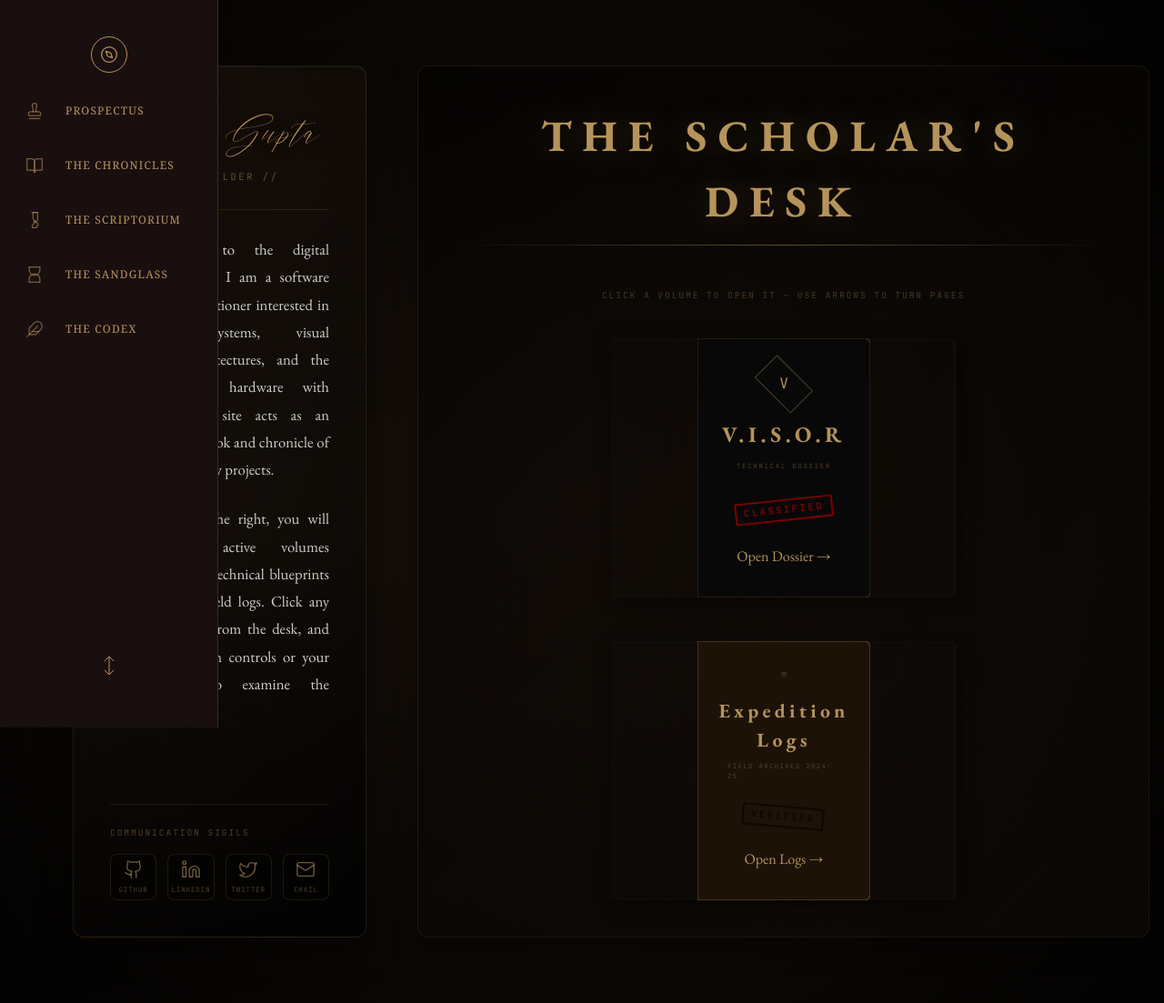
After one commit to Apoo711/sanctum, a Node server app: page /prospectus in a window 1280 px wide. The commit adds this page. Shown: the whole page at 91% size. Run offline with Node 20, Linux system fonts and the light colour scheme; some libraries are stand-ins or nearby versions; some web fonts are replaced.

Commit message:
Change the prospectus

```diff
--- /dev/null
+++ b/public/css/prospectus-page.css
@@ -0,0 +1,293 @@
+/* Override layout.ejs max-w-6xl for main-content to allow a much wider display on this page */
+#main-content {
+    max-width: 92rem !important;
+}
+
+.prospectus-page-layout {
+    display: flex;
+    flex-direction: column;
+    gap: 2rem;
+    width: 100%;
+    max-width: 92rem;
+    margin: 0 auto;
+    padding: 1.5rem 0;
+}
+
+@media (min-width: 1024px) {
+    .prospectus-page-layout {
+        flex-direction: row;
+        align-items: stretch;
+        gap: 3.5rem;
+    }
+}
+
+/* ── LEFT PANEL: ABOUT & SIGILS ── */
+.prospectus-about-panel {
+    flex: 1;
+    max-width: 100%;
+    background: linear-gradient(135deg, rgba(26, 17, 10, 0.75) 0%, rgba(2, 2, 2, 0.95) 100%);
+    border: 1px solid rgba(181, 147, 91, 0.15);
+    border-radius: 12px;
+    padding: 2.5rem;
+    display: flex;
+    flex-direction: column;
+    justify-content: space-between;
+    box-shadow: 0 15px 35px rgba(0, 0, 0, 0.5),
+                inset 0 1px 0 rgba(255, 255, 255, 0.05);
+    backdrop-filter: blur(16px);
+    -webkit-backdrop-filter: blur(16px);
+    position: relative;
+    overflow: hidden;
+}
+
+@media (min-width: 1024px) {
+    .prospectus-about-panel {
+        max-width: 30rem;
+        min-height: 580px;
+    }
+}
+
+/* Subtle candlelit ambient glow in the bio card background */
+.prospectus-about-panel::before {
+    content: '';
+    position: absolute;
+    top: -30%;
+    left: -30%;
+    width: 160%;
+    height: 160%;
+    background: radial-gradient(circle at center, rgba(181, 147, 91, 0.035) 0%, transparent 60%);
+    pointer-events: none;
+    z-index: 0;
+}
+
+.prospectus-bio-content {
+    position: relative;
+    z-index: 1;
+}
+
+.prospectus-about-title {
+    font-family: 'La Bohemia', 'EB Garamond', serif;
+    font-size: clamp(2rem, 3.5vw, 2.75rem);
+    color: var(--color-brass);
+    text-shadow: 0 2px 10px rgba(0, 0, 0, 0.5);
+    margin-bottom: 0.5rem;
+    letter-spacing: 0.05em;
+}
+
+.prospectus-about-subtitle {
+    font-family: 'JetBrains Mono', monospace;
+    font-size: 0.65rem;
+    color: rgba(181, 147, 91, 0.5);
+    text-transform: uppercase;
+    letter-spacing: 0.25em;
+    margin-bottom: 1.75rem;
+    border-bottom: 1px solid rgba(181, 147, 91, 0.15);
+    padding-bottom: 0.75rem;
+}
+
+.prospectus-about-text {
+    font-family: 'EB Garamond', serif;
+    font-size: 1.05rem;
+    line-height: 1.8;
+    color: rgba(244, 241, 234, 0.85);
+    text-align: justify;
+    margin-bottom: 1.5rem;
+}
+
+.prospectus-about-text::first-letter {
+    font-family: 'La Bohemia', 'EB Garamond', serif;
+    float: left;
+    font-size: 3.2rem;
+    line-height: 0.8;
+    padding-top: 4px;
+    padding-right: 8px;
+    color: var(--color-brass);
+}
+
+.prospectus-sigils-section {
+    position: relative;
+    z-index: 1;
+    margin-top: 2rem;
+    border-top: 1px solid rgba(181, 147, 91, 0.12);
+    padding-top: 1.5rem;
+}
+
+.prospectus-sigils-title {
+    font-family: 'JetBrains Mono', monospace;
+    font-size: 0.6rem;
+    color: rgba(181, 147, 91, 0.4);
+    text-transform: uppercase;
+    letter-spacing: 0.2em;
+    margin-bottom: 1rem;
+}
+
+.prospectus-sigils-grid {
+    display: grid;
+    grid-template-columns: repeat(4, 1fr);
+    gap: 0.75rem;
+}
+
+.sigil-link {
+    display: flex;
+    flex-direction: column;
+    align-items: center;
+    justify-content: center;
+    aspect-ratio: 1 / 1;
+    border: 1px solid rgba(181, 147, 91, 0.15);
+    background: rgba(2, 2, 2, 0.4);
+    border-radius: 8px;
+    color: rgba(181, 147, 91, 0.6);
+    text-decoration: none;
+    transition: all 0.4s cubic-bezier(0.25, 1, 0.5, 1);
+    position: relative;
+    overflow: hidden;
+}
+
+.sigil-link svg {
+    transition: transform 0.4s cubic-bezier(0.25, 1, 0.5, 1), stroke 0.4s ease;
+}
+
+.sigil-link::before {
+    content: '';
+    position: absolute;
+    inset: 0;
+    background: radial-gradient(circle at center, rgba(181, 147, 91, 0.12) 0%, transparent 70%);
+    opacity: 0;
+    transition: opacity 0.4s ease;
+}
+
+.sigil-link:hover {
+    border-color: rgba(181, 147, 91, 0.85);
+    color: #F4F1EA;
+    transform: translateY(-4px);
+    box-shadow: 0 8px 20px rgba(181, 147, 91, 0.15);
+}
+
+.sigil-link:hover svg {
+    transform: scale(1.1) rotate(5deg);
+    stroke: var(--color-brass);
+    filter: drop-shadow(0 0 6px rgba(181, 147, 91, 0.7));
+}
+
+.sigil-link:hover::before {
+    opacity: 1;
+}
+
+.sigil-label {
+    font-family: 'JetBrains Mono', monospace;
+    font-size: 0.48rem;
+    letter-spacing: 0.1em;
+    color: rgba(181, 147, 91, 0.4);
+    margin-top: 0.4rem;
+    text-transform: uppercase;
+    transition: color 0.3s ease;
+}
+
+.sigil-link:hover .sigil-label {
+    color: var(--color-brass);
+}
+
+
+/* ── RIGHT PANEL: THE STANDALONE DESK OVERRIDES ── */
+.prospectus-desk-panel {
+    flex: 3;
+    display: flex;
+    flex-direction: column;
+    background: linear-gradient(135deg, rgba(2, 2, 2, 0.6) 0%, rgba(26, 17, 10, 0.3) 100%);
+    border: 1px solid rgba(181, 147, 91, 0.1);
+    border-radius: 12px;
+    padding: 2.5rem;
+    min-height: 580px;
+    justify-content: center;
+    position: relative;
+    box-shadow: 0 10px 30px rgba(0, 0, 0, 0.4);
+}
+
+/* Override #prospectus-modal static behavior when standalone */
+#prospectus-modal.prospectus-standalone {
+    position: relative;
+    inset: auto;
+    width: 100%;
+    height: auto;
+    background: transparent;
+    backdrop-filter: none;
+    -webkit-backdrop-filter: none;
+    padding: 0;
+    overflow-y: visible;
+    opacity: 1 !important;
+    pointer-events: all !important;
+    z-index: 5;
+    display: flex;
+    flex-direction: column;
+    align-items: center;
+    justify-content: center;
+}
+
+/* Hide table close button since it is a subpanel now */
+#prospectus-modal.prospectus-standalone #prospectus-close-btn {
+    display: none !important;
+}
+
+/* ── OVERRIDE READING STATE TO BE FIXED FULLSCREEN ── */
+#prospectus-modal.prospectus-standalone:has(.is-reading) {
+    /* Dim the parent container a bit when reading */
+}
+
+/* Target book containers inside standalone layout to fill viewport when clicked */
+#prospectus-modal.prospectus-standalone .book-container.is-reading {
+    position: fixed;
+    top: 50%;
+    left: 50%;
+    transform: translate(-50%, -50%);
+    width: min(95vw, 1000px) !important;
+    height: min(90vh, 680px) !important;
+    z-index: 9990 !important;
+    cursor: default;
+    box-shadow: 0 25px 60px rgba(0, 0, 0, 0.95);
+    background: #020202;
+    border: 1px solid rgba(181, 147, 91, 0.3);
+}
+
+/* Add fullscreen dark overlay back when reading */
+#prospectus-modal.prospectus-standalone::after {
+    content: '';
+    position: fixed;
+    inset: 0;
+    background: rgba(2, 2, 2, 0.9);
+    backdrop-filter: blur(12px);
+    -webkit-backdrop-filter: blur(12px);
+    z-index: 9980;
+    opacity: 0;
+    pointer-events: none;
+    transition: opacity 0.4s ease;
+}
+
+#prospectus-modal.prospectus-standalone:has(.is-reading)::after {
+    opacity: 1;
+    pointer-events: all;
+}
+
+/* Overlay controls positioned above fullscreen overlay */
+#prospectus-modal.prospectus-standalone .reading-controls {
+    position: fixed;
+    bottom: 2rem;
+    left: 0;
+    right: 0;
+    z-index: 9995 !important;
+}
+
+/* Responsive fixes */
+@media (max-width: 1024px) {
+    .prospectus-desk-panel {
+        padding: 2rem 1rem;
+        min-height: auto;
+    }
+}
+
+/* Custom size for book containers on the standalone desk page (resting state) on desktop */
+@media (min-width: 1024px) {
+    #prospectus-modal.prospectus-standalone .book-container:not(.is-reading) {
+        width: 380px !important;
+        height: 285px !important;
+    }
+}
--- a/public/js/main.js
+++ b/public/js/main.js
@@ -222,6 +222,8 @@ function initProspectusDrawer() {
         });
     }
 
+    const isStandalone = modal && modal.classList.contains('prospectus-standalone');
+    if (!isStandalone) {
         if (trigger && modal) {
             trigger.addEventListener('click', e => {
                 e.preventDefault();
@@ -234,6 +236,7 @@ function initProspectusDrawer() {
                 modal.classList.remove('is-visible');
                 closeBook();
             });
+        }
     }
 }
 
@@ -289,10 +292,10 @@ function closeBook() {
 
 function closeProspectusModal() {
     const modal = document.getElementById('prospectus-modal');
-    if (modal) {
+    if (modal && !modal.classList.contains('prospectus-standalone')) {
         modal.classList.remove('is-visible');
+    }
     closeBook();
-    }
 }
 window.closeProspectusModal = closeProspectusModal;
 
--- a/server.js
+++ b/server.js
@@ -173,6 +173,13 @@ app.get('/poems', (req, res) => {
     });
 });
 
+app.get('/prospectus', (req, res) => {
+    res.render('prospectus', {
+        title: 'The Prospectus | Sanctum',
+        description: "The Scholar's Desk. Explore technical dossiers, research portfolios, and digital manuscripts."
+    });
+});
+
 // A Map wrapper that implements eviction (size limit) and TTL cleanup to prevent memory exhaustion
 class FailedAttemptsTracker {
     constructor(maxSize = 1000, ttlMs = 30 * 60 * 1000) {
--- a/views/layout.ejs
+++ b/views/layout.ejs
@@ -58,10 +58,10 @@
         </a>
 
         <div class="flex-1 flex flex-row md:flex-col items-center md:items-start w-full mt-0 md:mt-8 gap-0 md:gap-10 pl-0 md:pl-[22px] md:group-hover:pl-7 transition-all duration-300 justify-around md:justify-start">
-            <button id="prospectus-btn" class="flex items-center justify-center md:justify-start gap-0 md:gap-6 w-auto md:w-full text-[#B5935B]/60 hover:text-[#B5935B] hover:drop-shadow-[0_0_8px_rgba(181,147,91,0.8)] font-serif tracking-widest text-xs uppercase outline-none" aria-label="Prospectus" style="white-space: nowrap;">
+            <a href="/prospectus" id="prospectus-btn" class="flex items-center justify-center md:justify-start gap-0 md:gap-6 w-auto md:w-full text-[#B5935B]/60 hover:text-[#B5935B] hover:drop-shadow-[0_0_8px_rgba(181,147,91,0.8)] font-serif tracking-widest text-xs uppercase outline-none" aria-label="Prospectus" style="white-space: nowrap;">
                 <svg xmlns="http://www.w3.org/2000/svg" width="20" height="20" viewBox="0 0 24 24" fill="none" stroke="currentColor" stroke-width="1.5" stroke-linecap="round" stroke-linejoin="round" class="lucide lucide-stamp min-w-5"><path d="M5 22h14"/><path d="M19.27 13.73A2.5 2.5 0 0 0 17.5 13h-11A2.5 2.5 0 0 0 4 15.5V17a1 1 0 0 0 1 1h14a1 1 0 0 0 1-1v-1.5c0-.66-.26-1.3-.73-1.77Z"/><path d="M14 13V8.5C14 7 15 7 15 5a3 3 0 0 0-3-3c-1.66 0-3 1.34-3 3 0 2 1 2 1 3.5V13"/></svg>
                 <span class="opacity-0 group-hover:opacity-100 text-[#B5935B]" style="white-space: nowrap; transition: opacity 0.3s ease-in-out;">Prospectus</span>
-            </button>
+            </a>
 
             <a href="/blog" class="flex items-center justify-center md:justify-start gap-0 md:gap-6 w-auto md:w-full text-[#B5935B]/60 hover:text-[#B5935B] hover:drop-shadow-[0_0_8px_rgba(181,147,91,0.8)] font-serif tracking-widest text-xs uppercase" aria-label="Archives" style="white-space: nowrap;">
                 <svg xmlns="http://www.w3.org/2000/svg" width="20" height="20" viewBox="0 0 24 24" fill="none" stroke="currentColor" stroke-width="1.5" stroke-linecap="round" stroke-linejoin="round" class="lucide lucide-book-open min-w-5"><path d="M2 3h6a4 4 0 0 1 4 4v14a3 3 0 0 0-3-3H2z"/><path d="M22 3h-6a4 4 0 0 0-4 4v14a3 3 0 0 1 3-3h7z"/></svg>
@@ -90,44 +90,6 @@
         </div>
     </nav>
 
-    <!-- =====================================================
-         THE PROSPECTUS — Scholar's Desk
-         Outer modal: fixed, opacity/pointer-events toggled
-         by JS via .is-visible class
-         ===================================================== -->
-    <div id="prospectus-modal">
-
-        <!-- Close the whole desk -->
-        <button class="prospectus-close-btn" id="prospectus-close-btn" onclick="closeProspectusModal()" aria-label="Close Prospectus">
-            <svg width="22" height="22" viewBox="0 0 24 24" fill="none" stroke="currentColor" stroke-width="1.5" stroke-linecap="round" stroke-linejoin="round"><path d="M18 6 6 18"/><path d="m6 6 12 12"/></svg>
-        </button>
-
-        <h2 class="prospectus-title">The Scholar's Desk</h2>
-        <div class="prospectus-rule"></div>
-        <p class="prospectus-hint">Click a volume to open it &mdash; use arrows to turn pages</p>
-
-    <!-- ── DESK ── Booklets in resting card state (powered by flipbook-js) ── -->
-        <div class="prospectus-desk" id="prospectus-desk">
-            <%- include('booklet-modal') %>
-        </div><!-- /prospectus-desk -->
-
-        <!-- Reading Overlay Controls: Fade in when a book is opened -->
-        <div id="reading-controls" class="reading-controls">
-            <button class="reading-close-btn" id="reading-close-btn" onclick="closeBook()" aria-label="Close book">
-                &larr;&nbsp; Close Book
-            </button>
-            <div class="reading-nav">
-                <button class="reading-nav-btn" id="read-prev-btn" aria-label="Previous page">
-                    <svg width="28" height="28" viewBox="0 0 24 24" fill="none" stroke="currentColor" stroke-width="1.5" stroke-linecap="round" stroke-linejoin="round"><polyline points="15 18 9 12 15 6"/></svg>
-                </button>
-                <div style="width: 40px;"></div> <!-- Spacer -->
-                <button class="reading-nav-btn" id="read-next-btn" aria-label="Next page">
-                    <svg width="28" height="28" viewBox="0 0 24 24" fill="none" stroke="currentColor" stroke-width="1.5" stroke-linecap="round" stroke-linejoin="round"><polyline points="9 18 15 12 9 6"/></svg>
-                </button>
-            </div>
-        </div>
-
-    </div><!-- /prospectus-modal -->
 
     <main class="w-full max-w-6xl relative z-10 transition-all duration-700 ease-[cubic-bezier(0.25,1,0.5,1)] ml-0 md:ml-16 pb-20 md:pb-0" id="main-content">
         <%- body %>
--- /dev/null
+++ b/views/prospectus.ejs
@@ -0,0 +1,85 @@
+<link rel="stylesheet" type="text/css" href="/css/prospectus-page.css?v=1.1.4">
+
+<div class="prospectus-page-layout">
+
+    <!-- LEFT PANEL: ABOUT & COMMUNICATIONS -->
+    <div class="prospectus-about-panel">
+        <div class="prospectus-bio-content">
+            <h1 class="prospectus-about-title">Aryan Gupta</h1>
+            <div class="prospectus-about-subtitle">SCHOLAR // BUILDER // DEVELOPER</div>
+
+            <p class="prospectus-about-text">
+                Welcome to the digital Sanctum. I am a software engineering practitioner interested in low-latency systems, visual computing architectures, and the intersection of hardware with aesthetics. This site acts as an interactive notebook and chronicle of ongoing laboratory projects.
+            </p>
+            <p class="prospectus-about-text" style="text-indent: 1.5rem; margin-top: 0.75rem;">
+                To the right, you will find active volumes detailing various technical blueprints and expedition field logs. Click any dossier to lift it from the desk, and use the navigation controls or your arrow keys to examine the manuscripts.
+            </p>
+        </div>
+
+        <!-- COMMUNICATION SIGILS -->
+        <div class="prospectus-sigils-section">
+            <h3 class="prospectus-sigils-title">Communication Sigils</h3>
+            <div class="prospectus-sigils-grid">
+                <!-- GITHUB -->
+                <a href="https://github.com/Apoo711" target="_blank" rel="noopener noreferrer" class="sigil-link" aria-label="GitHub Codex">
+                    <svg xmlns="http://www.w3.org/2000/svg" width="22" height="22" viewBox="0 0 24 24" fill="none" stroke="currentColor" stroke-width="1.5" stroke-linecap="round" stroke-linejoin="round" class="lucide lucide-github"><path d="M15 22v-4a4.8 4.8 0 0 0-1-3.5c3 0 6-2 6-5.5.08-1.25-.27-2.48-1-3.5.28-1.15.28-2.35 0-3.5 0 0-1 0-3 1.5-2.64-.5-5.36-.5-8 0C6 2 5 2 5 2c-.3 1.15-.3 2.35 0 3.5A5.403 5.403 0 0 0 4 9c0 3.5 3 5.5 6 5.5-.39.49-.68 1.05-.85 1.65-.17.6-.22 1.23-.15 1.85v4"/><path d="M9 18c-4.51 2-5-2-7-2"/></svg>
+                    <span class="sigil-label">Github</span>
+                </a>
+
+                <!-- LINKEDIN -->
+                <a href="https://www.linkedin.com/in/aryangupta-au/" target="_blank" rel="noopener noreferrer" class="sigil-link" aria-label="LinkedIn Ledger">
+                    <svg xmlns="http://www.w3.org/2000/svg" width="22" height="22" viewBox="0 0 24 24" fill="none" stroke="currentColor" stroke-width="1.5" stroke-linecap="round" stroke-linejoin="round" class="lucide lucide-linkedin"><path d="M16 8a6 6 0 0 1 6 6v7h-4v-7a2 2 0 0 0-2-2 2 2 0 0 0-2 2v7h-4v-7a6 6 0 0 1 6-6z"/><rect width="4" height="12" x="2" y="9"/><circle cx="4" cy="4" r="2"/></svg>
+                    <span class="sigil-label">LinkedIn</span>
+                </a>
+
+                <!-- X / TWITTER -->
+                <a href="https://x.com" target="_blank" rel="noopener noreferrer" class="sigil-link" aria-label="Twitter Codex">
+                    <svg xmlns="http://www.w3.org/2000/svg" width="22" height="22" viewBox="0 0 24 24" fill="none" stroke="currentColor" stroke-width="1.5" stroke-linecap="round" stroke-linejoin="round" class="lucide lucide-twitter"><path d="M22 4s-.7 2.1-2 3.4c1.6 10-9.4 17.3-18 11.6 2.2.1 4.4-.6 6-2C3 15.5.5 9.6 3 5c2.2 2.6 5.6 4.1 9 4-.9-4.2 4-6.6 7-3.8 1.1 0 3-1.2 3-1.2z"/></svg>
+                    <span class="sigil-label">Twitter</span>
+                </a>
+
+                <!-- EMAIL -->
+                <a href="mailto:" class="sigil-link" aria-label="Direct Dispatch">
+                    <svg xmlns="http://www.w3.org/2000/svg" width="22" height="22" viewBox="0 0 24 24" fill="none" stroke="currentColor" stroke-width="1.5" stroke-linecap="round" stroke-linejoin="round" class="lucide lucide-mail"><rect width="20" height="16" x="2" y="4" rx="2"/><path d="m22 7-8.97 5.7a1.94 1.94 0 0 1-2.06 0L2 7"/></svg>
+                    <span class="sigil-label">Email</span>
+                </a>
+            </div>
+        </div>
+    </div>
+
+    <!-- RIGHT PANEL: SCHOLAR'S DESK -->
+    <div class="prospectus-desk-panel">
+
+        <!-- Re-use id="prospectus-modal" class="prospectus-standalone" for existing selectors -->
+        <div id="prospectus-modal" class="prospectus-standalone">
+
+            <h2 class="prospectus-title">The Scholar's Desk</h2>
+            <div class="prospectus-rule"></div>
+            <p class="prospectus-hint">Click a volume to open it &mdash; use arrows to turn pages</p>
+
+            <!-- Desk layout: lists the booklets -->
+            <div class="prospectus-desk" id="prospectus-desk">
+                <%- include('booklet-modal') %>
+            </div>
+
+            <!-- Reading Navigation Controls -->
+            <div id="reading-controls" class="reading-controls">
+                <button class="reading-close-btn" id="reading-close-btn" onclick="closeBook()" aria-label="Close book">
+                    &larr;&nbsp; Close Book
+                </button>
+                <div class="reading-nav">
+                    <button class="reading-nav-btn" id="read-prev-btn" aria-label="Previous page">
+                        <svg width="28" height="28" viewBox="0 0 24 24" fill="none" stroke="currentColor" stroke-width="1.5" stroke-linecap="round" stroke-linejoin="round"><polyline points="15 18 9 12 15 6"/></svg>
+                    </button>
+                    <div style="width: 40px;"></div> <!-- Spacer -->
+                    <button class="reading-nav-btn" id="read-next-btn" aria-label="Next page">
+                        <svg width="28" height="28" viewBox="0 0 24 24" fill="none" stroke="currentColor" stroke-width="1.5" stroke-linecap="round" stroke-linejoin="round"><polyline points="9 18 15 12 9 6"/></svg>
+                    </button>
+                </div>
+            </div>
+
+        </div>
+
+    </div>
+
+</div>
```
Also changed, not shown: server.test.js (+22 -0 lines). Lines whose indentation alone changed are shown as unchanged.
